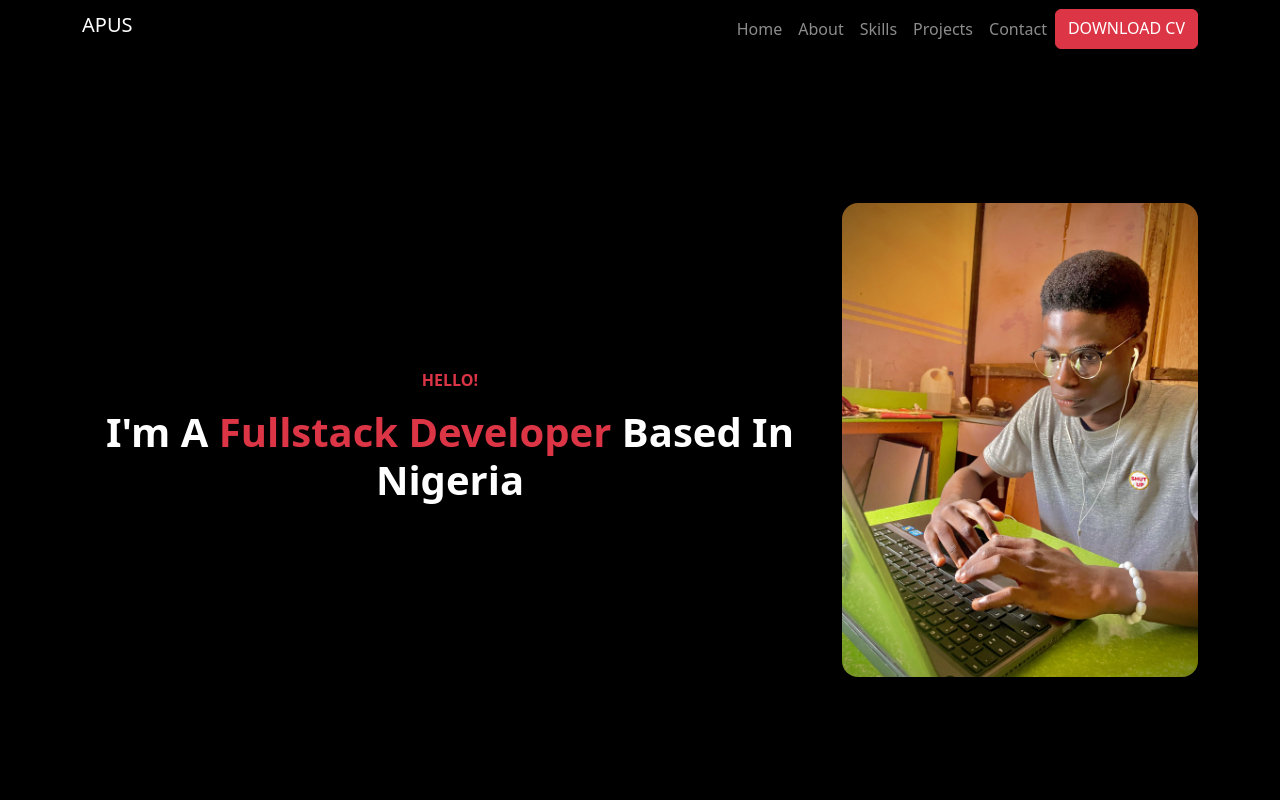
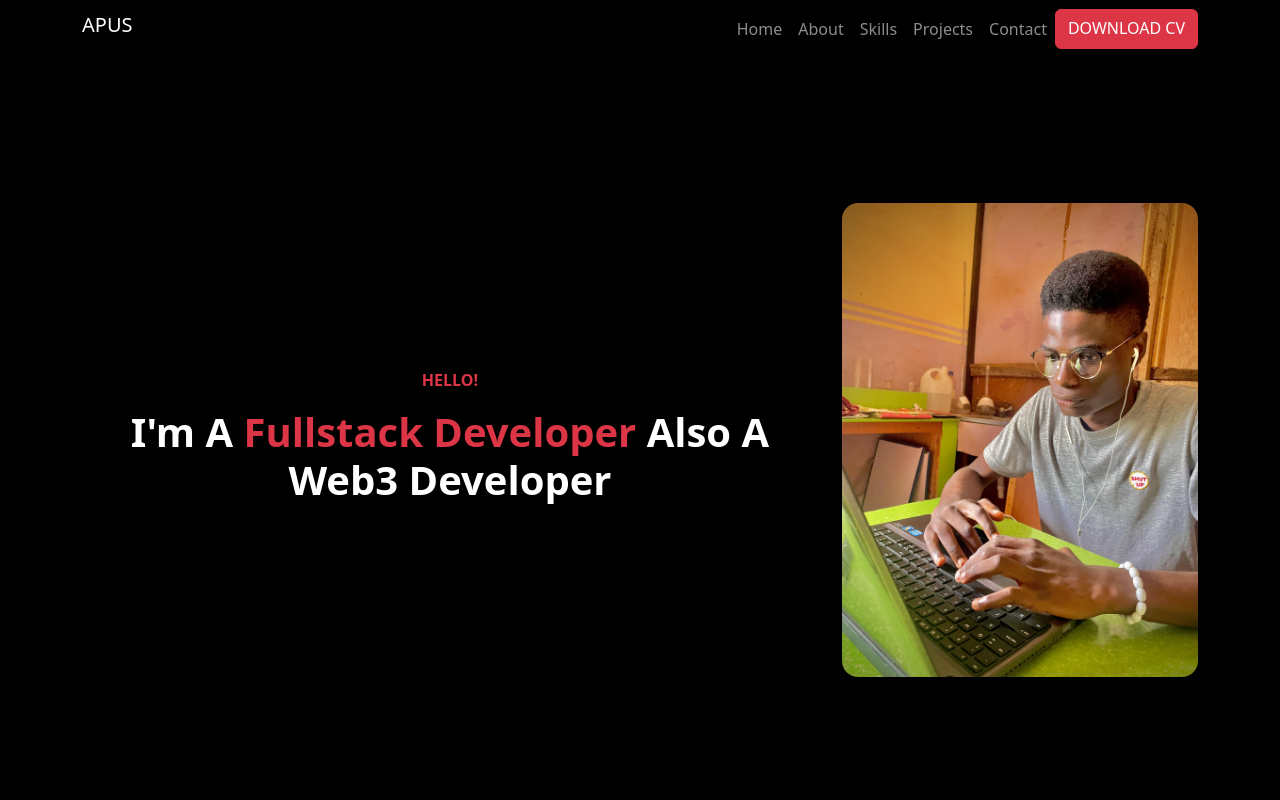
Before and after one commit to praisezee/portfolio, a React (Vite) app: page / in a window 1280 px wide. Shown: the top 800 px of the page. Built offline with nearby package versions, Linux system fonts and the light colour scheme.

Commit message:
Update Hero.jsx

```diff
--- a/src/components/Hero.jsx
+++ b/src/components/Hero.jsx
@@ -23,7 +23,7 @@ const Hero = () => {
             <Row>
               <Col xs={ 10 } md={ 6 } lg={ 8 } className="my-auto mx-auto">
                 <p className="text-uppercase text-danger text-center fw-bold mx-auto">hello!</p>
-                <p className="h1 text-capitalize text-center fw-bold mx-auto">I&apos;m a <span className="text-danger">fullstack developer</span> based in Nigeria</p>
+                <p className="h1 text-capitalize text-center fw-bold mx-auto">I&apos;m a <span className="text-danger">fullstack developer</span> also a web3 developer</p>
               </Col>
               <Col xs={ 10 } md={ 6 } lg={ 4 } className="my-auto mx-auto">
                 <img src={img2} alt='profile' className="mx-auto text-center img-fluid rounded-4"/>
```
